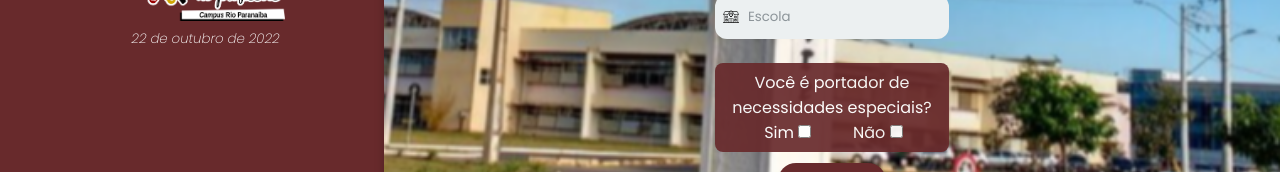
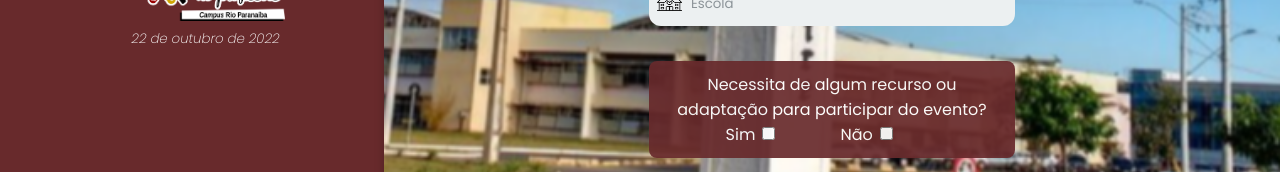
Before and after one commit to lucassouzafranco/ufv-system, a React (Create React App) app: page / in a window 1280 px wide. Shown: the part 447-619 px from the top of the page. Built offline with nearby package versions, Linux system fonts and the light colour scheme; no server answers.

Commit message:
mudança PcD

```diff
--- a/src/components/Form/index.js
+++ b/src/components/Form/index.js
@@ -166,7 +166,7 @@ const Form = () => {
           />
         </InputContainer>
         <PcdContainer>
-          <p>Você é portador de necessidades especiais?</p>
+          <p>Necessita de algum recurso ou adaptação para participar do evento?</p>
           <LabelPCD>Sim</LabelPCD>
           <InputPCD
             onClick={event => {
```
